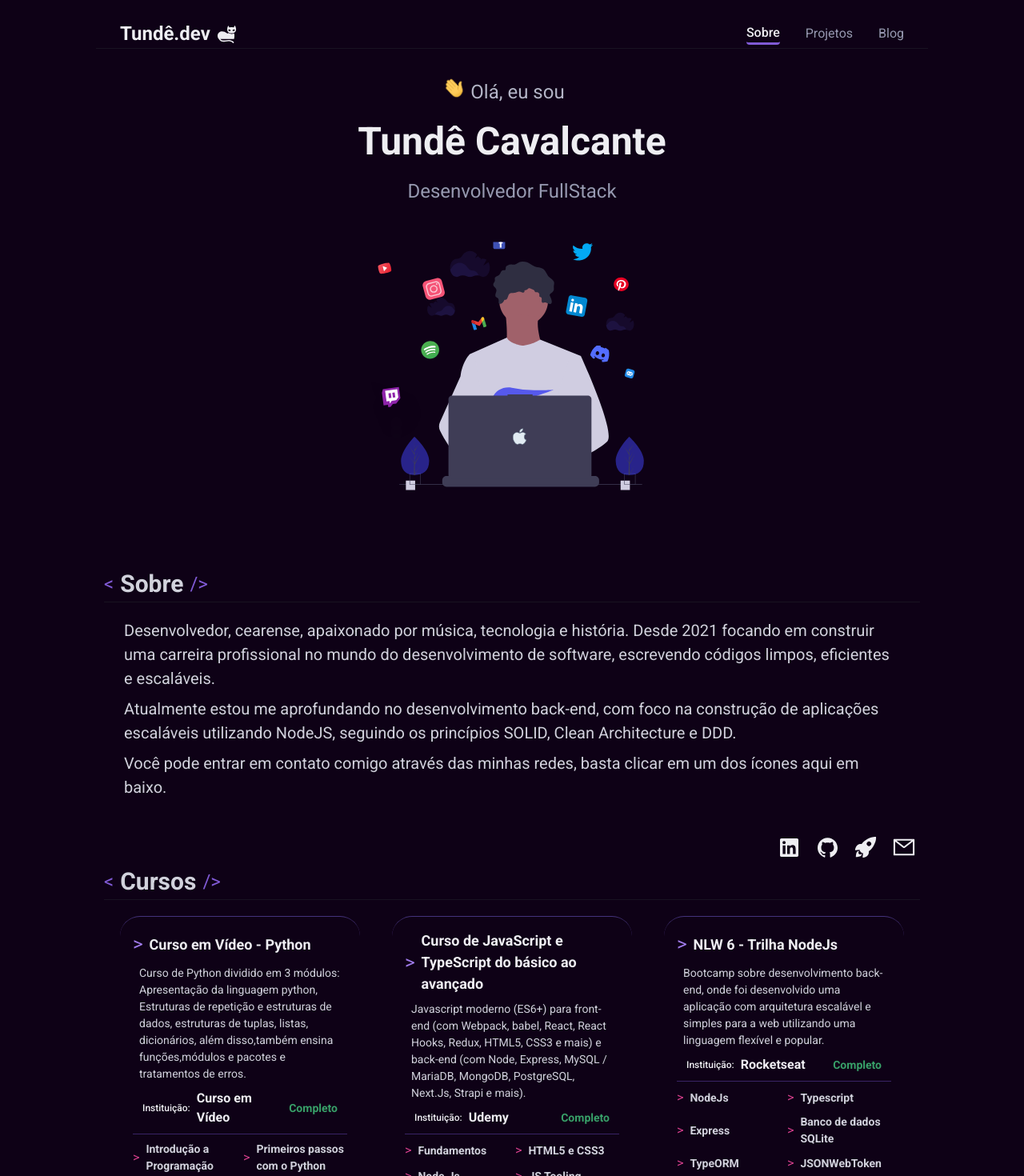
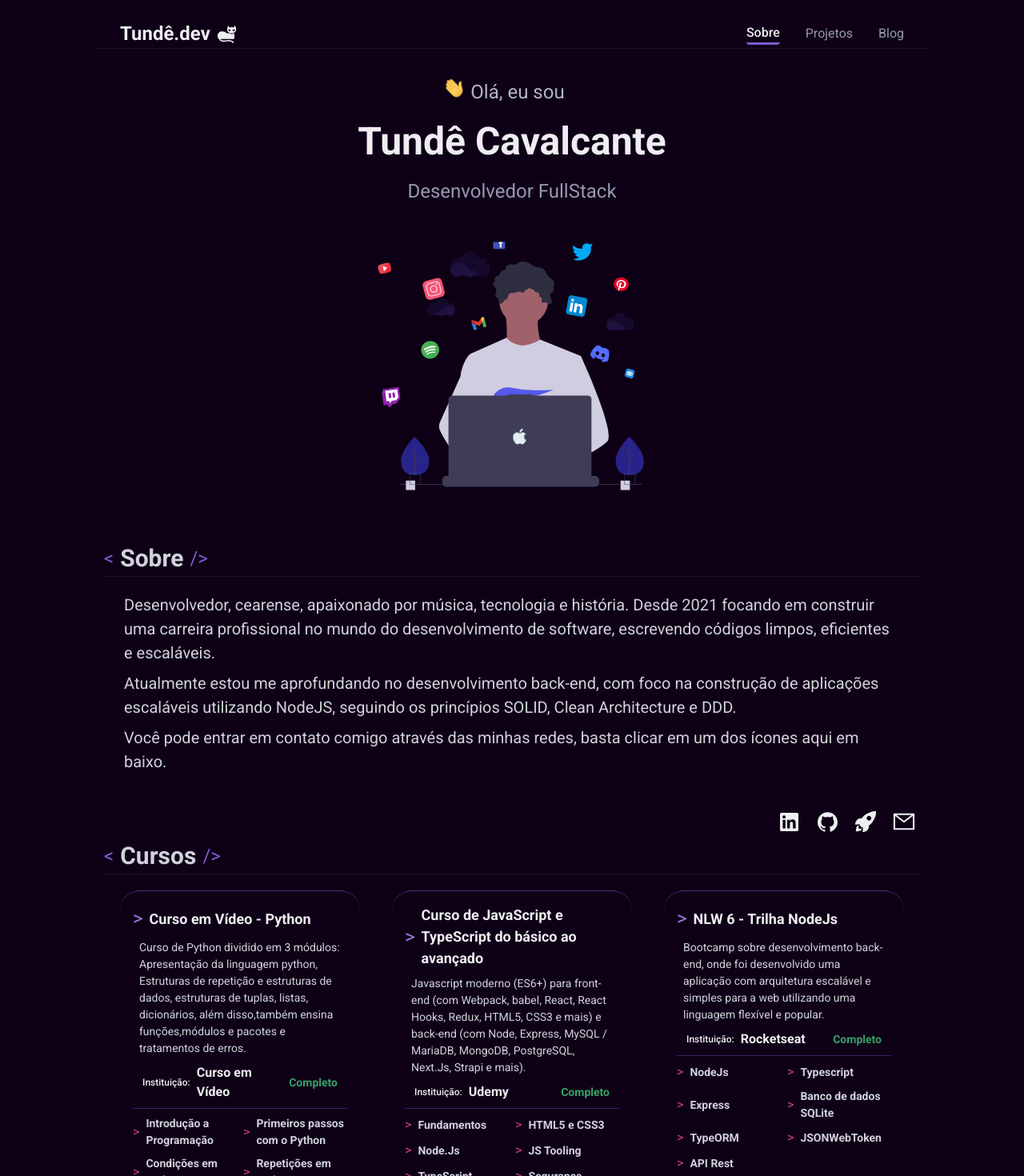
Before and after one commit to Ceviche9/tunde.dev, a Next.js app: page / in a window 1280 px wide. Shown: the top 1470 px of the page at 80% size. Built offline with nearby package versions, Linux system fonts and the light colour scheme.

Commit message:
feat(home): add less merging

```diff
--- a/src/pages/index.tsx
+++ b/src/pages/index.tsx
@@ -55,7 +55,7 @@ export default function Home() {
 
         <Flex
           mx="auto"
-          mt="10"
+          mt="2"
           px={["2px","3px","5px","10px"]}
           justify="center"
           flexDirection="column"
```
